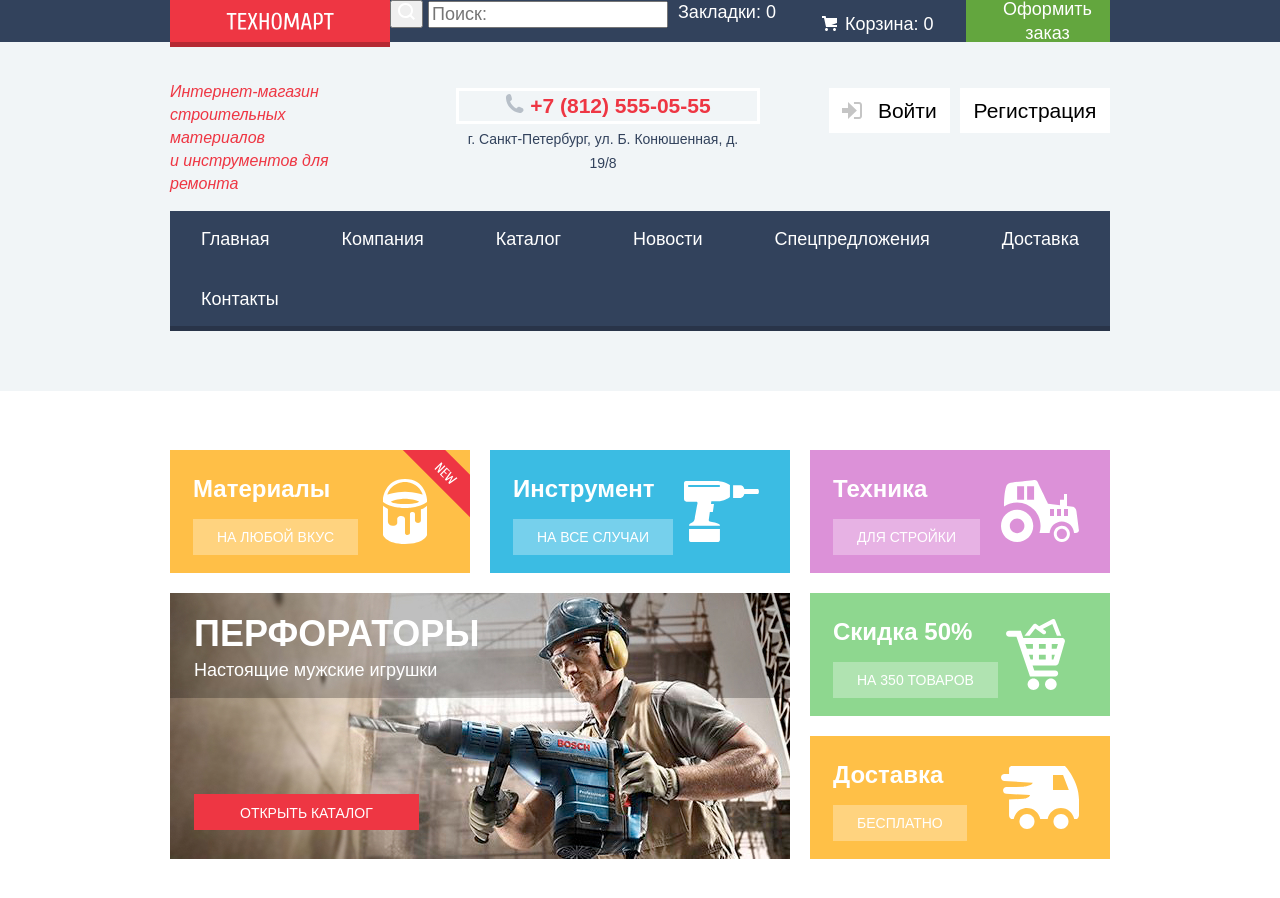
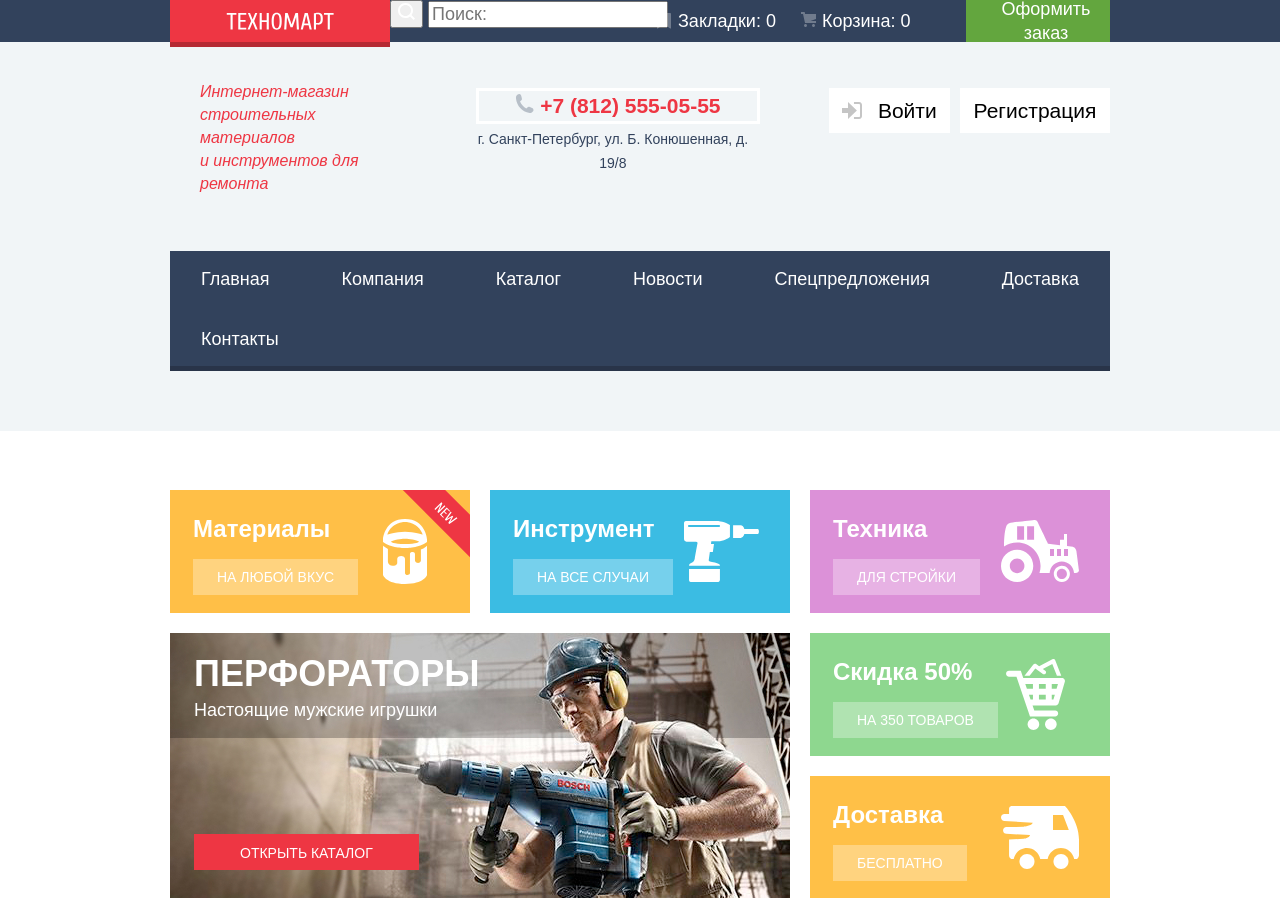
Before and after one commit to Miksyu/Website-Development-for-a-Construction-Equipment-Store, a web app: file index.html in a window 1280 px wide. Shown: the top 898 px of the page. Run offline with its HTML, style and script files only (its server is not run), Linux system fonts and the light colour scheme; some libraries are stand-ins or nearby versions; some web fonts are replaced.

Commit message:
Декоративные элементы на главной странице

```diff
--- a/css/style.css
+++ b/css/style.css
@@ -96,30 +96,47 @@ img{
     font-size: 18px;
     line-height: 24px;
     color: var(--white);
-
+    height: 42px;
 }
 .logo{
     background-image: url("img/Object.svg");
     background-size: 220px 47px;
 }
 .bookmark-link{
-    display: flex;
-    align-items: center;
     font-size: 18px;
     line-height: 24px;
+    position: relative;
+    top: 9px;
+}
+.bookmark-link::before{
+    content: "";
+    position: absolute;
+    width: 14px;
+    height: 16px;
+    background-image: url("../img/icon-bookmark (1).svg");
+    background-repeat: no-repeat;
+    background-position: 0 0;
+    opacity: 0.3;
+    left: -21px;
+    top: 2px;
 }
 .cart-link{
-    display: flex;
-    align-items: center;
     font-size: 18px;
     line-height: 24px;
+    position: relative;
+    top: 9px;
 }
-
-.icon-bookmark{
-    margin-right:9px;
-}
-.icon-cart{
-    margin-right:8px;
+.cart-link::before{
+    content: "";
+    position: absolute;
+    width: 15px;
+    height: 15px;
+    background-image: url("../img/icon-cart\ \(1\).svg");
+    background-repeat: no-repeat;
+    background-position: 0 0;
+    opacity: 0.3;
+    left: -21px;
+    top: 3px;
 }
 .bookmark-link:focus,
 .cart-link:focus{
@@ -135,7 +152,7 @@ img{
     align-items: center;
     height:42px;
     text-align: center;
-    padding-left:19px;
+    padding-left:16px;
 }
 .order-link:hover{
     background-color: var(--green-hover);
@@ -153,15 +170,14 @@ img{
     padding: 0 10px;
     display: flex;
     flex-direction: row;
-    justify-content: center;
     padding-right:93px;
     align-content:center;
+
 }
 .header-description{
     margin-top:37.5px;
-    margin-right:93px;
-    display: flex;
-    align-self: flex-start;
+    margin-left: 30px;
+margin-right: 93px;
     width: 197px;
     justify-self: left;
     font-style: italic;
@@ -239,7 +255,6 @@ img{
     line-height: 24px;
     color: var(--white);
     background-color: var(--light-blue);
-
 }
 .site-nav{
     width: 940px;
@@ -253,6 +268,7 @@ img{
     box-shadow: inset 0px -5px 0px var(--black);
     margin-bottom: 60px;
     justify-content: space-between;
+    margin-top:40px ;
 }
 .site-nav a{
     display: block;
--- a/index.html
+++ b/index.html
@@ -26,7 +26,7 @@
     <a href="#" class="bookmark-link"><!-- <img src="img/icon-bookmark (1).svg" class="icon-bookmark"> -->
       Закладки: 0</a>
     </div>
-    <a href="#" class="cart-link"><img src="img/icon-cart (1).svg" class="icon-cart"> Корзина: 0</a>
+    <a href="#" class="cart-link"> Корзина: 0</a>
     <a href="#" class="order-link">Оформить заказ</a>
   </div>
 
```
